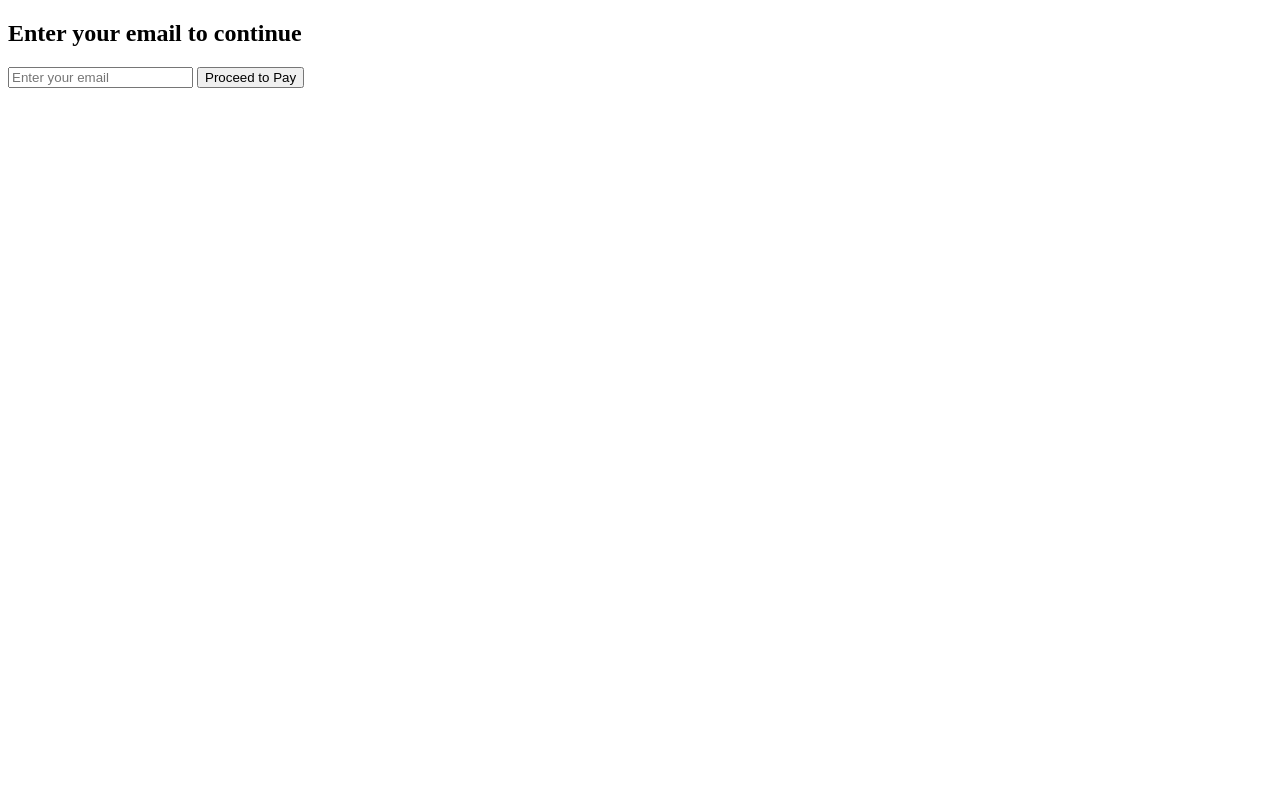
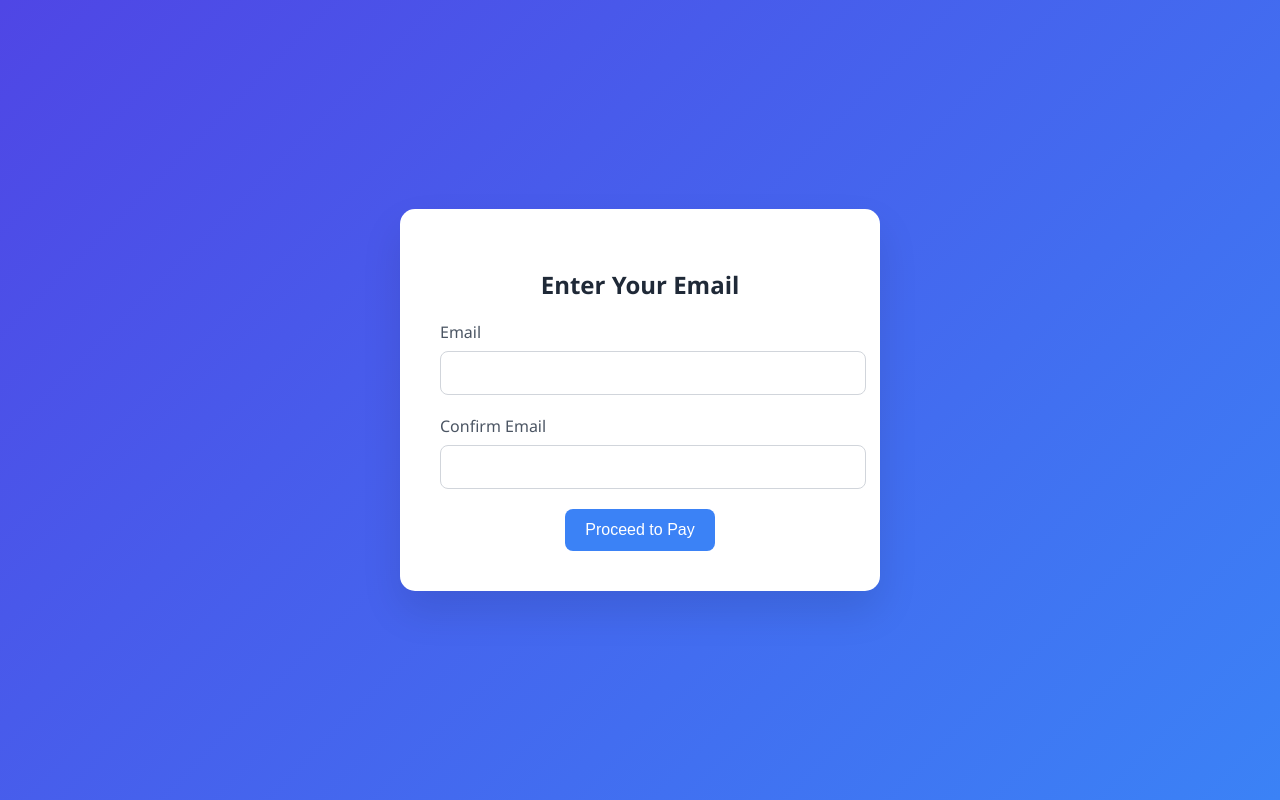
Before and after one commit to hafisvs/Email-form, a plain HTML site: page index.html in a window 1280 px wide. Drawn offline with Linux system fonts and the light colour scheme.

Commit message:
Update index.html

```diff
--- a/index.html
+++ b/index.html
@@ -1,28 +1,90 @@
 <!DOCTYPE html>
-<html>
+<html lang="en">
 <head>
-  <title>Buy Now</title>
+  <meta charset="UTF-8" />
+  <meta name="viewport" content="width=device-width, initial-scale=1.0"/>
+  <title>Enter Your Email</title>
+  <style>
+    body {
+      background: linear-gradient(135deg, #4f46e5, #3b82f6);
+      font-family: 'Segoe UI', Tahoma, Geneva, Verdana, sans-serif;
+      display: flex;
+      justify-content: center;
+      align-items: center;
+      height: 100vh;
+      margin: 0;
+    }
+
+    .form-container {
+      background: white;
+      padding: 40px;
+      border-radius: 15px;
+      box-shadow: 0 20px 40px rgba(0, 0, 0, 0.1);
+      text-align: center;
+      max-width: 400px;
+      width: 90%;
+    }
+
+    .form-container h2 {
+      margin-bottom: 20px;
+      color: #1f2937;
+    }
+
+    .input-group {
+      margin-bottom: 20px;
+      text-align: left;
+    }
+
+    .input-group label {
+      display: block;
+      margin-bottom: 8px;
+      color: #4b5563;
+    }
+
+    .input-group input {
+      width: 100%;
+      padding: 12px;
+      border: 1px solid #d1d5db;
+      border-radius: 8px;
+      font-size: 16px;
+    }
+
+    .input-group input:focus {
+      border-color: #3b82f6;
+      outline: none;
+      box-shadow: 0 0 0 2px rgba(59, 130, 246, 0.3);
+    }
+
+    .btn {
+      background-color: #3b82f6;
+      color: white;
+      padding: 12px 20px;
+      border: none;
+      border-radius: 8px;
+      font-size: 16px;
+      cursor: pointer;
+      transition: background-color 0.3s ease;
+    }
+
+    .btn:hover {
+      background-color: #2563eb;
+    }
+  </style>
 </head>
 <body>
-  <h2>Enter your email to continue</h2>
-  <form id="paymentForm">
-    <input type="email" id="email" placeholder="Enter your email" required />
-    <button type="submit">Proceed to Pay</button>
-  </form>
-
-  <script>
-    const razorpayLink = "https://rzp.io/l/yourPaymentPage"; // Replace with your Payment Page link
-
-    document.getElementById("paymentForm").addEventListener("submit", function (e) {
-      e.preventDefault();
-      const email = document.getElementById("email").value;
-
-      // Store the email locally for your tracking (optional, if you use webhook)
-      localStorage.setItem("customer_email", email);
-
-      // Redirect to Razorpay Payment Page
-      window.location.href = razorpayLink;
-    });
-  </script>
+  <div class="form-container">
+    <h2>Enter Your Email</h2>
+    <form action="https://your-razorpay-or-payment-link" method="GET">
+      <div class="input-group">
+        <label for="email1">Email</label>
+        <input type="email" id="email1" name="email1" required>
+      </div>
+      <div class="input-group">
+        <label for="email2">Confirm Email</label>
+        <input type="email" id="email2" name="email2" required>
+      </div>
+      <button class="btn" type="submit">Proceed to Pay</button>
+    </form>
+  </div>
 </body>
 </html>
```
